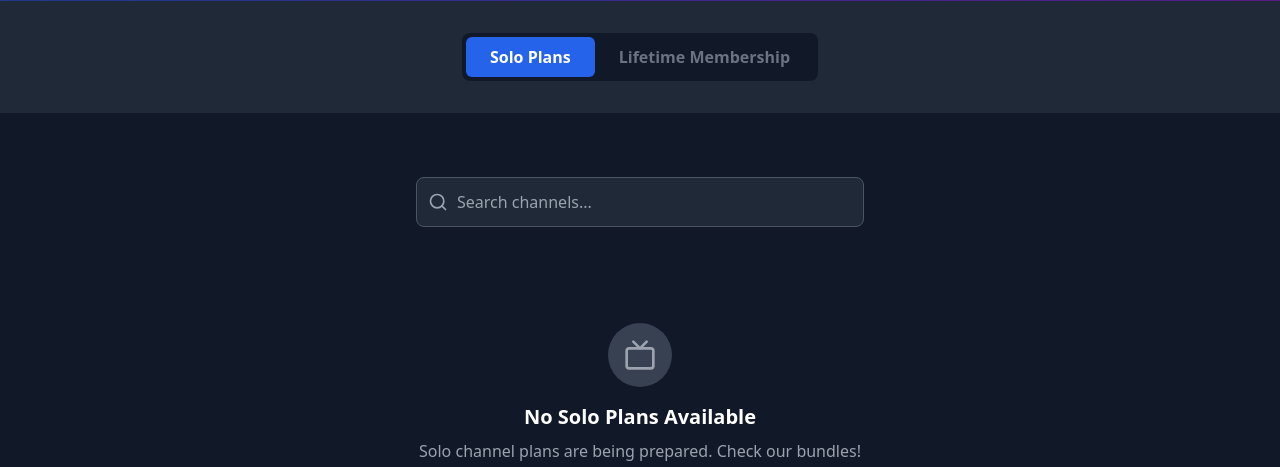
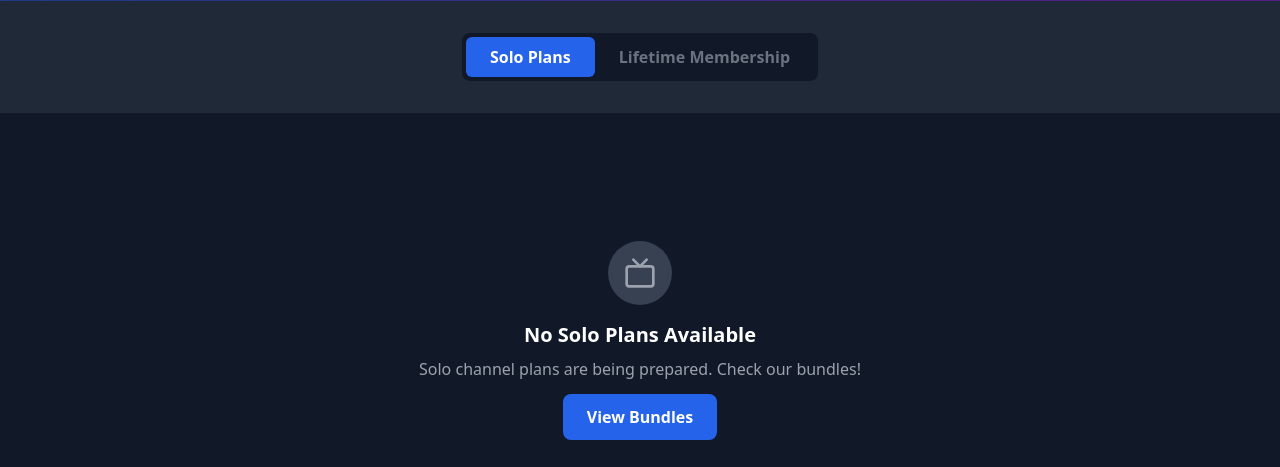
Before and after one commit to TelxFWD/MobileSpeedster, a Flask app: page /channels in a window 1280 px wide. Shown: the part 284-751 px from the top of the page. Run offline with Flask 3, Linux system fonts and the light colour scheme; some libraries are stand-ins or nearby versions.

Commit message:
Restored to '37094f1f138085e213a31c45aeecae28a0915aef'
Replit-Restored-To: 37094f1f138085e213a31c45aeecae28a0915aef

```diff
--- a/templates/channels.html
+++ b/templates/channels.html
@@ -3,7 +3,7 @@
 {% block title %}Solo Channels - TeleSignals{% endblock %}
 
 {% block content %}
-<div x-data="{ activeTab: 'solo', searchQuery: '' }">
+<div x-data="{ activeTab: 'solo' }">
 <!-- Header Section -->
 <section class="bg-gradient-to-r from-blue-900 to-purple-900 py-16">
     <div class="max-w-7xl mx-auto px-4 sm:px-6 lg:px-8 text-center">
@@ -37,29 +37,10 @@
 <!-- Solo Plans Tab -->
 <section x-show="activeTab === 'solo'" class="py-16">
     <div class="max-w-7xl mx-auto px-4 sm:px-6 lg:px-8">
-
-        <!-- Search Bar -->
-        <div class="mb-8">
-            <div class="max-w-md mx-auto">
-                <div class="relative">
-                    <input type="text"
-                           x-model="searchQuery"
-                           placeholder="Search channels..."
-                           class="w-full bg-gray-800 border border-gray-600 rounded-lg px-4 py-3 pl-10 text-white placeholder-gray-400 focus:outline-none focus:ring-2 focus:ring-blue-500 focus:border-transparent">
-                    <div class="absolute inset-y-0 left-0 pl-3 flex items-center pointer-events-none">
-                        <i data-feather="search" class="h-5 w-5 text-gray-400"></i>
-                    </div>
-                </div>
-            </div>
-        </div>
         {% if plans %}
             <div class="grid grid-cols-1 md:grid-cols-2 lg:grid-cols-3 gap-8">
                 {% for plan in plans %}
-                <div x-show="'{{ plan.name }}'.toLowerCase().includes(searchQuery.toLowerCase()) || searchQuery === ''"
-                     x-transition:enter="transition ease-out duration-200"
-                     x-transition:enter-start="opacity-0 transform scale-95"
-                     x-transition:enter-end="opacity-100 transform scale-100"
-                     class="bg-gray-800 rounded-lg overflow-hidden border border-gray-700 hover:border-blue-500 transition-colors">
+                <div class="bg-gray-800 rounded-lg overflow-hidden border border-gray-700 hover:border-blue-500 transition-colors">
                     <div class="p-6">
                         <div class="flex justify-between items-start mb-4">
                             <h3 class="text-xl font-semibold">{{ plan.name }}</h3>
@@ -115,11 +96,7 @@
         {% if lifetime_plans %}
             <div class="grid grid-cols-1 md:grid-cols-2 lg:grid-cols-3 gap-8">
                 {% for plan in lifetime_plans %}
-                <div x-show="'{{ plan.name }}'.toLowerCase().includes(searchQuery.toLowerCase()) || searchQuery === ''"
-                     x-transition:enter="transition ease-out duration-200"
-                     x-transition:enter-start="opacity-0 transform scale-95"
-                     x-transition:enter-end="opacity-100 transform scale-100"
-                     class="bg-gradient-to-br from-gray-800 to-gray-900 rounded-lg overflow-hidden border border-yellow-500 hover:border-yellow-400 transition-colors relative">
+                <div class="bg-gradient-to-br from-gray-800 to-gray-900 rounded-lg overflow-hidden border border-yellow-500 hover:border-yellow-400 transition-colors relative">
                     <div class="p-6">
                         <!-- Header with badge and title -->
                         <div class="space-y-3 mb-6">
```
Also changed, not shown: templates/customize_bundle.html (+9 -0 lines).
